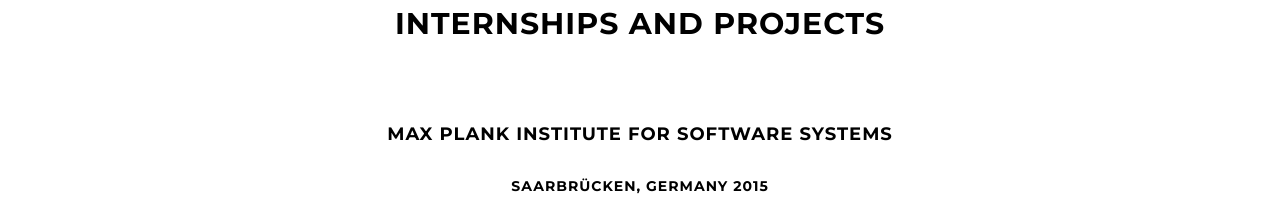
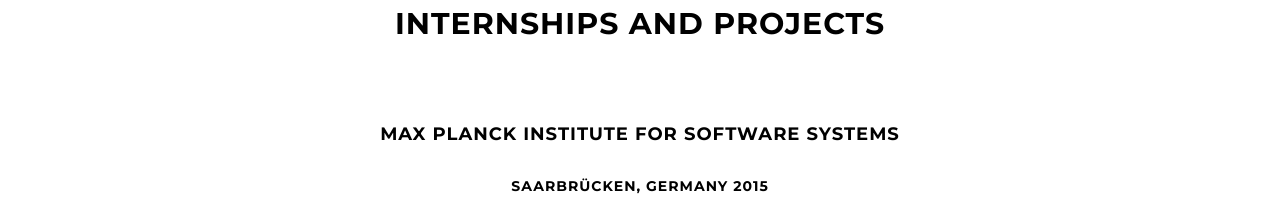
Before and after one commit to aishikchakraborty/aishikchakraborty.github.io, a plain HTML site: page index.html in a window 1280 px wide. Shown: the part 3460-3675 px from the top of the page. Drawn offline with Linux system fonts and the light colour scheme; some packages are replaced by stand-ins of ours.

Commit message:
updated index.html

```diff
--- a/index.html
+++ b/index.html
@@ -146,7 +146,7 @@
         <div class = "project-section">
             <h2>Internships and Projects</h2>
             <div class = "project-place">
-                <h4>Max Plank Institute for Software Systems</h4>
+                <h4>Max Planck Institute for Software Systems</h4>
                 <h5>Saarbrücken, Germany 2015</h5>
                 <l>
                     <li>
```
